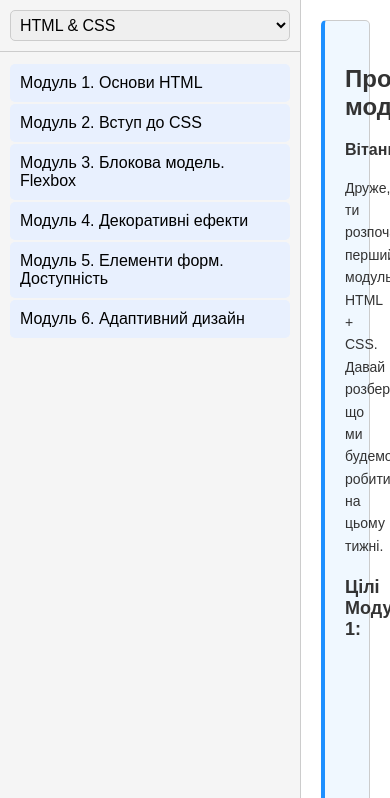
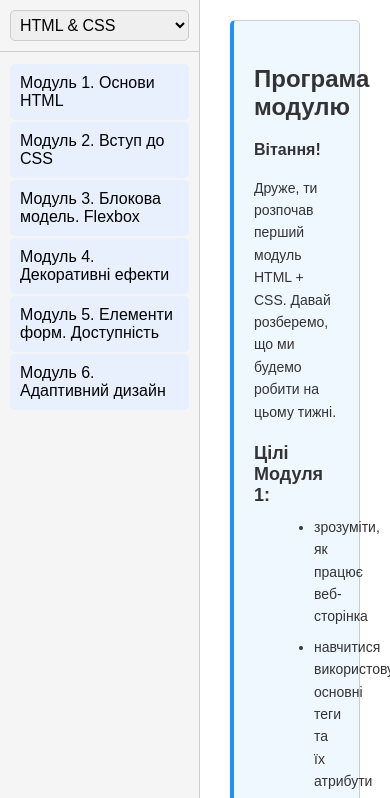
Before and after one commit to Dezmont96/my-project-study, a plain HTML site: page index.html in a window 390 px wide. Shown: the top 798 px of the page. Drawn offline with Linux system fonts and the light colour scheme.

Commit message:
fix positions

```diff
--- a/css/html-css.css
+++ b/css/html-css.css
@@ -1,5 +1,12 @@
 /* Стилі для контенту предмету HTML & CSS */
+* {
+  box-sizing: border-box;
+}
 
+body {
+  margin-left: auto;
+  margin-right: auto;
+}
 /* Стилі для блоку контенту "Програма модулю" */
 #content1-1 {
   background-color: #f0f8ff; /* Світло-блакитний фон для виділення */
@@ -132,7 +139,8 @@
 /* Стилі для контейнера зображень */
 #content1-2 .image-container {
   display: flex; /* Використовуємо Flexbox для розташування зображень в ряд */
-  justify-content: space-around; /*Рівномірний розподіл простору між зображеннями */
+  justify-content: center; /*Рівномірний розподіл простору між зображеннями */
+  align-items: center;
   margin: 20px 0; /* Відступи зверху та знизу */
   padding: auto; /* Внутрішні відступи */
   background-color: #e6f0fa; /* Світло-блакитний фон */
--- a/css/styles.css
+++ b/css/styles.css
@@ -97,6 +97,7 @@ select {
   content: "▼"; /* Символ стрілки вниз */
   position: absolute; /* Абсолютне позиціонування */
   left: -15px; /* Відступ зліва */
+  top: 5px; /* Відступ зверху */
   font-size: 12px; /* Розмір стрілки */
   color: #333; /* Колір стрілки */
 }
@@ -111,11 +112,15 @@ select {
   flex: 1; /* Займає решту доступного простору */
   padding: 20px; /* Внутрішні відступи */
   overflow-y: auto; /* Прокрутка, якщо вміст не вміщається */
+  display: flex; /* Використовуємо Flexbox для вирівнювання вмісту */
+  justify-content: center; /* Вирівнюємо вміст по центру горизонтально */
 }
 
 /* Стилі для обгортки контенту */
 .content-wrapper {
-  max-width: 100%; /* Обмежуємо ширину, щоб контент не розтягувався */
+  max-width: 800px; /* Обмежуємо ширину, щоб контент залишався по центру */
+  width: 100%; /* Адаптивна ширина */
+  text-align: left; /* Текст у контенті вирівнюємо зліва для читабельності */
 }
 
 /* Базові стилі для блоків контенту */
@@ -141,3 +146,15 @@ select {
 .menu-section.active {
   display: block; /* Відображаємо активну секцію */
 }
+
+/* Забезпечуємо адаптивність при масштабуванні */
+@media screen and (max-width: 600px) {
+  .menu-container {
+    width: 200px; /* Зменшуємо ширину меню на маленьких екранах */
+  }
+
+  .content-wrapper {
+    max-width: 100%; /* Контент займає весь доступний простір */
+    padding: 0 10px; /* Додаємо невеликі відступи з боків */
+  }
+}
```
